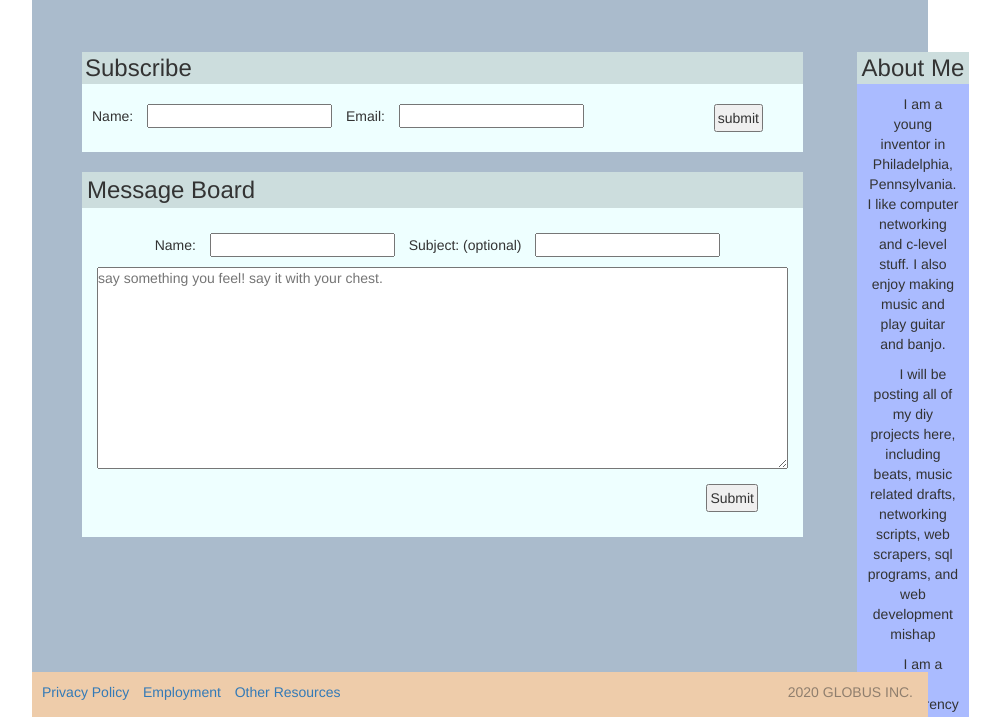
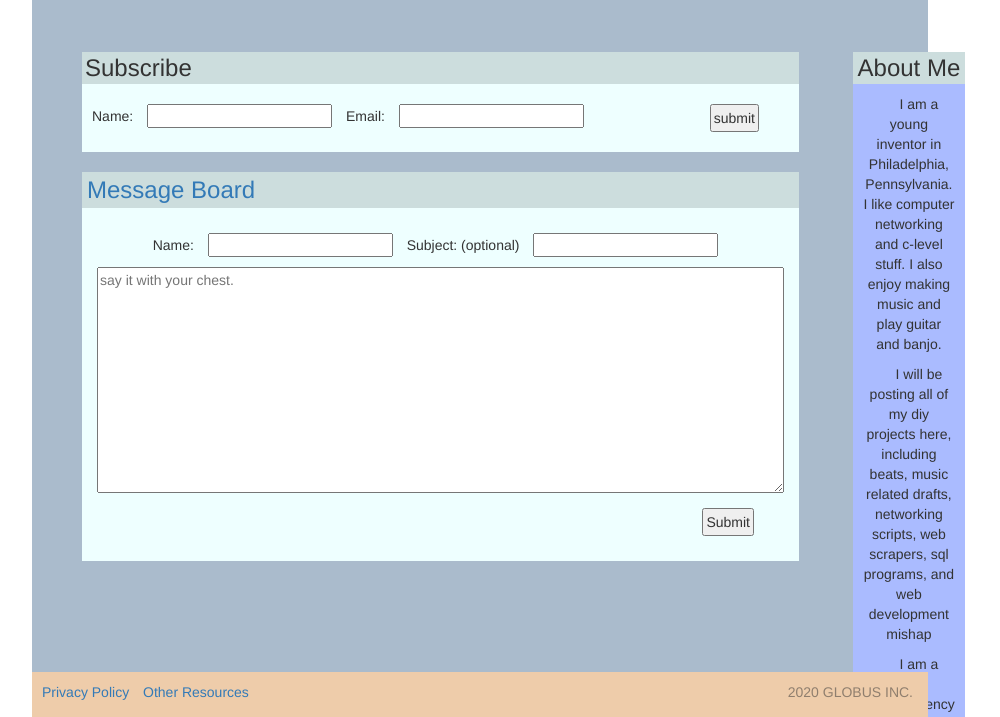
Before and after one commit to kader-digital/kaderarnold, a plain HTML site: page index.html in a window 1280 px wide. Shown: the part 83-800 px from the top of the page, without its empty margins (160-1160 px from the left). Drawn offline with nearby package versions, Linux system fonts and the light colour scheme.

Commit message:
adding some php code for the message form and for the email form. still have to write an html email template and figure out something to do with confirmation emails.

```diff
--- a/index.html
+++ b/index.html
@@ -29,7 +29,7 @@
 		    <h1>Kader Arnold</h1>
 		    <nav>
 			<div class="header-nav-wrapper"> <ul>
-			        <li><a href="portfolio.html">Portfolio</a></li>
+			        <li><a href="coming_soon.html">Portfolio</a></li>
 			    </ul>
 			</div>
 		    </nav>
@@ -41,7 +41,7 @@
 		    <article>
 		        <div class="main-article-wrapper">
 			    <h3>Subscribe</h3>
-			    <form action="">
+			    <form method="post" id="email-form" action="email.php">
 				<fieldset>
 				    Name: <input type="text" name="fullname" required>
 				    Email: <input type="email" name="email" required>
@@ -49,12 +49,11 @@
 				</fieldset>
 			    </form>
 			    <div class="message-board-wrapper">
-				<h3>Message Board</h3>
-				<form action="">
-				    Name: <input type="text" required>
-				    Subject: (optional) <input type="text">
-				    <textarea id="" name="" cols="83" rows="10" placeholder="say something you feel! say it with your chest."></textarea>
-				    <br>
+				<h3><a href="board.html">Message Board</a></h3>
+				<form id="message-form" action="message.php" method="post">
+				    Name: <input id="message_name" type="text" name="message_name" required>
+				    Subject: (optional) <input id="subject" type="text" name="subject">
+				    <textarea id="message" name="message" cols="82" rows="11" placeholder="say it with your chest."></textarea>
 				    <input id="submit" type="submit" name="submit">
 				</form>
 			    </div>
@@ -81,9 +80,8 @@
 	        <div class="footer-wrapper">
 		    <nav>
 			<ul>
-			    <li><a>Privacy Policy</a></li>
-			    <li><a>Employment</a></li>
-			    <li><a>Other Resources</a></li>
+			    <li><a href="coming_soon.html">Privacy Policy</a></li>
+			    <li><a href="coming_soon.html">Other Resources</a></li>
 			    <p>2020 GLOBUS INC.</p>
 			</ul>
 		    </nav>
--- a/style.css
+++ b/style.css
@@ -1,6 +1,10 @@
 * {
     margin: 0px;
     padding: 0px;
+}
+
+textarea {
+    padding: 2px;
 }
 
 .wrapper {
```
